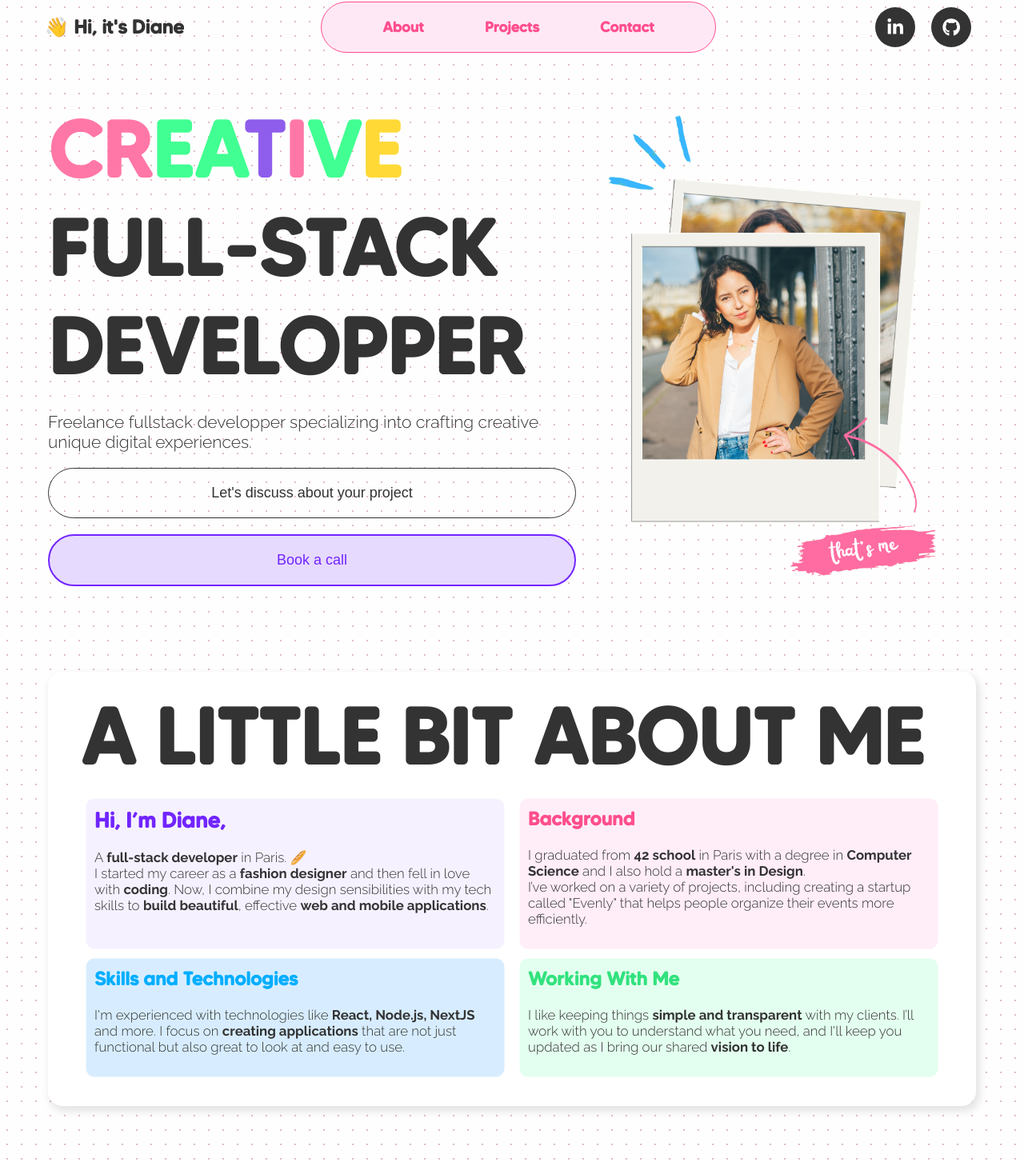
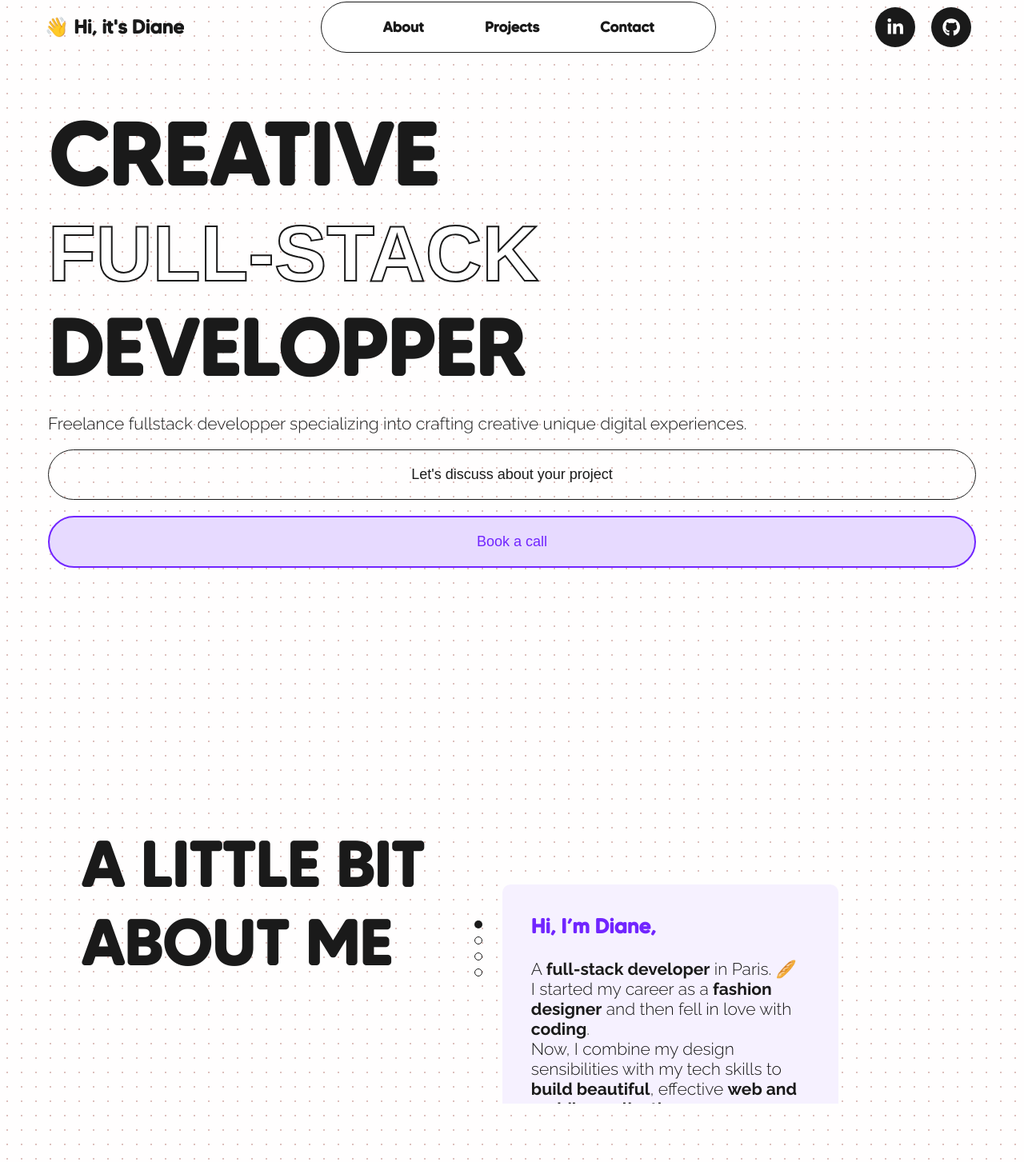
Before and after one commit to dediane/Portfolio, a Next.js app: page /home in a window 1280 px wide. Shown: the part 18-1471 px from the top of the page at 80% size. Built offline with nearby package versions, Linux system fonts and the light colour scheme.

Commit message:
update about me section

```diff
--- a/package.json
+++ b/package.json
@@ -11,11 +11,13 @@
   "dependencies": {
     "@splinetool/react-spline": "^2.2.6",
     "framer-motion": "^11.1.7",
+    "lodash": "^4.17.21",
     "next": "14.2.3",
     "react": "^18",
     "react-dom": "^18",
     "react-icons": "^5.1.0",
     "sass": "^1.76.0",
+    "splitting": "^1.0.6",
     "three": "^0.164.1"
   },
   "devDependencies": {
--- a/src/components/Loader.tsx
+++ b/src/components/Loader.tsx
@@ -25,12 +25,12 @@ const Loader = () => {
                 exit={{ opacity: 0, y: -400 }}
                 transition={{ duration: 0.6 }}
                 >
-                <Image src={svg1} alt="svg1" className={`${styles.shape} ${styles.rotating2}`} />
+                {/* <Image src={svg1} alt="svg1" className={`${styles.shape} ${styles.rotating2}`} />
                 <Image src={svg2} alt="svg2" className={`${styles.shape1} ${styles.rotating}`} />
                 <Image src={svg3} alt="svg3" className={`${styles.shape2} ${styles.rotating}`} />
                 <Image src={svg4} alt="svg4" className={`${styles.shape3} ${styles.rotating}`} />
                 <Image src={svg5} alt="svg5" className={`${styles.shape4} ${styles.rotating2}`}/>
-                <Image src={svg6} alt="svg6" className={`${styles.shape5} ${styles.rotating2}`} />
+                <Image src={svg6} alt="svg6" className={`${styles.shape5} ${styles.rotating2}`} /> */}
             </motion.div >)
             </AnimatePresence>
             <div className={styles.wrapper}>
--- a/src/components/_aboutme.tsx
+++ b/src/components/_aboutme.tsx
@@ -1,33 +1,102 @@
-import React from "react";
+
+
+import React, { useRef, useEffect, useState } from "react";
 import styles from "@/styles/aboutme.module.css";
 
-export const AboutMe = () => {
+export const AboutMe: React.FC = () => {
+    const [dot, setDot] = useState<number>(1);
+    const carouselRef = useRef<HTMLDivElement>(null);
+    const cardRefs = useRef<Array<HTMLDivElement | null>>([null, null, null, null]);
+
+    useEffect(() => {
+        const observer = new IntersectionObserver(entries => {
+            entries.forEach(entry => {
+                if (entry.isIntersecting) {
+                    const id = entry.target.getAttribute('id');
+                    const num = id ? parseInt(id.replace('card', ''), 10) : 1;
+                    setDot(num);
+                }
+            });
+        }, {
+            root: carouselRef.current,
+            rootMargin: '0px',
+            threshold: 0.5 // Adjust this value based on when you want the dot to change (0.5 means 50% of the item is visible)
+        });
+
+        const cards = cardRefs.current;
+        cards.forEach(card => {
+            if (card) {
+                observer.observe(card);
+            }
+        });
+
+        return () => {
+            cards.forEach(card => {
+                if (card) {
+                    observer.unobserve(card);
+                }
+            });
+        };
+    }, []); // Empty dependency array ensures this effect runs only once at mount
+
     return (
         <div className={styles.container} id="about">
+            <div className={styles.left}>
                 <h1>A LITTLE BIT ABOUT ME</h1>
-            <div className={styles.wrapper}>
-            <div className={styles.section}>
+            </div>
+            <div className={styles.carouselContainer} ref={carouselRef}>
+                <div className={styles.navigationDots}>
+                    {[1, 2, 3, 4].map(num => (
+                        <a key={num} href={`#card${num}`} onClick={() => setDot(num)}>
+                            {dot === num ? <div className={styles.dotActive}></div> : <div className={styles.dot}></div>}
+                        </a>
+                    ))}
+                </div>
+                <div className={styles.carousel}>
+                    {[1, 2, 3, 4].map(num => (
+                        <div key={num} id={`card${num}`} ref={el => cardRefs.current[num - 1] = el} >
+                            {num === 1 && (
+                                <div id="card1" className={`${styles.section} ${styles.card}`}>
                                     <p>
-                <b className={styles.subs}>Hi, I’m Diane,</b><br/><br/> A <b>full-stack developer</b> in Paris. 🥖<br /> I started my career as a <b>fashion designer</b> and then fell in love with <b>coding</b>. Now, I combine my design sensibilities with my tech skills to <b>build beautiful</b>, effective <b>web and mobile applications</b>.
+                                        <b className={styles.subs}>Hi, I’m Diane,</b><br /><br /> A <b>full-stack developer</b> in Paris. 🥖<br /> I started my career as a <b>fashion designer</b> and then fell in love with <b>coding</b>.<br /> Now, I combine my design sensibilities with my tech skills to <b>build beautiful</b>, effective <b>web and mobile applications</b>.
                                     </p>
-
+                                </div>)}
+                            {num === 2 && (
+                                <div id="card2" className={`${styles.section1} ${styles.card}`}>
+                                    <p>
+                                        <b className={styles.subs1}>Background</b><br /><br /> I graduated from <b>42 school</b> in Paris with a degree in <b>Computer Science</b> and I also hold a <b>master's in Design</b>.<br /> I’ve worked on a variety of projects, including creating a <b>startup</b> called "Evenly" that helps people organize their events more efficiently.
+                                    </p>
+                                </div>)}
+                            {num === 3 && (
+                                <div id="card3" className={`${styles.section2} ${styles.card}`}>
+                                    <p>
+                                        <b className={styles.subs2}>Skills and Technologies</b><br /><br /> I'm experienced with technologies like <b>React, Node.js, NextJS</b> and more.<br /> I focus on <b>creating applications</b> that are not just functional but also great to look at and easy to use.
+                                    </p>
+                                </div>)}
+                            {num === 4 && (
+                                <div id="card4" className={`${styles.section3} ${styles.card}`}>
+                                    <p><b className={styles.subs3}>Working With Me</b><br /> <br />I like keeping things <b>simple and transparent</b> with my clients. I’ll work with you to understand what you need, and I'll keep you updated as I bring our shared <b>vision to life</b>.
+                                    </p>
+                                </div>)}
                         </div>
-            <div className={styles.section1}>
-            <p>
-                <b className={styles.subs1}>Background</b><br/><br/> I graduated from <b>42 school</b> in Paris with a degree in <b>Computer Science</b> and I also hold a <b>master's in Design</b>.<br/> I’ve worked on a variety of projects, including creating a startup called "Evenly" that helps people organize their events more efficiently.
-                </p>
-                </div>
-                <div className={styles.section2}>
-            <p>
-                <b className={styles.subs2}>Skills and Technologies</b><br/><br/> I'm experienced with technologies like <b>React, Node.js, NextJS</b> and more. I focus on <b>creating applications</b> that are not just functional but also great to look at and easy to use.
-                </p>
-                </div>
-
-            <div className={styles.section3}>
-            <p><b className={styles.subs3}>Working With Me</b><br/> <br/>I like keeping things <b>simple and transparent</b> with my clients. I’ll work with you to understand what you need, and I'll keep you updated as I bring our shared <b>vision to life</b>.
-            </p>
+                    ))}
                 </div>
             </div>
+        </div>
+    );
+};
+
+
+
+
+
+
+
+
+
+
+
+
 {/* <p><b>Offerings:</b></p>
 <p>
 
@@ -48,6 +117,3 @@ export const AboutMe = () => {
     I build web and mobile applications with a focus on user experience, design and performance.
     I built a startup called "Evenly" that helps people organize their events.
 </p> */}
-        </div >
-    );
-}
--- a/src/components/_header.tsx
+++ b/src/components/_header.tsx
@@ -7,52 +7,49 @@ import diane from "/public/assets/diane2.png";
 export const Header = () => {
     const titleRef = useRef(null);
 
-    useEffect(() => {
-        const title: any = titleRef.current;
-        const spans: any = title.querySelectorAll('span');
-        let lastColor = -1; // Initialize with an impossible index
-        const colors = ['#ff77a7', '#FFA500', '#FFDA36', '#41FF92', '#17b6ff', '#e957fc', '#8f5dec'];
+    // useEffect(() => {
+    //     const title: any = titleRef.current;
+        // const spans: any = title.querySelectorAll('span');
+        // let lastColor = -1;
+    //     const colors = ['#ff77a7', '#FFA500', '#FFDA36', '#41FF92', '#17b6ff', '#e957fc', '#8f5dec'];
 
-        // Function to assign random colors
-        function assignRandomColors() {
-            spans.forEach((span: { style: { color: string; }; }) => {
-                const colorIndex = Math.floor(Math.random() * colors.length);
-                span.style.color = colors[colorIndex];
-            });
-        }
+    //     function assignRandomColors() {
+    //         spans.forEach((span: { style: { color: string; }; }) => {
+    //             const colorIndex = Math.floor(Math.random() * colors.length);
+    //             span.style.color = colors[colorIndex];
+    //         });
+    //     }
 
-        // Initially assign random colors
-        assignRandomColors();
+    //     assignRandomColors();
 
-        // Function to change colors randomly on hover
-        function randomizeAnimation() {
-            spans.forEach((span: { style: any }) => {
+    //     function randomizeAnimation() {
+    //         spans.forEach((span: { style: any }) => {
 
-                let colorIndex;
-                do {
-                    colorIndex = Math.floor(Math.random() * colors.length);
-                } while (colorIndex === lastColor); // Ensure the new color is different from the last
-                span.style.color = colors[colorIndex];
-                span.style.animationDelay = `${Math.random() * 3.6}s`; // Optional, only if you want random delay
-                lastColor = colorIndex;
-            });
-        }
+    //             let colorIndex;
+    //             do {
+    //                 colorIndex = Math.floor(Math.random() * colors.length);
+    //             } while (colorIndex === lastColor);
+    //             span.style.color = colors[colorIndex];
+    //             span.style.animationDelay = `${Math.random() * 3.6}s`;
+    //             lastColor = colorIndex;
+    //         });
+    //     }
 
-        title.addEventListener('mouseenter', randomizeAnimation);
+    //     title.addEventListener('mouseenter', randomizeAnimation);
 
-        // Cleanup the event listeners when the component unmounts
-        return () => {
-            title.removeEventListener('mouseenter', randomizeAnimation);
-        };
-    }, []);
+    //     return () => {
+    //         title.removeEventListener('mouseenter', randomizeAnimation);
+    //     };
+    // }, []);
 
     return (
         <div className={styles.header}>
             <div className={styles.leftsection}>
                 {/* <h1 className={styles.title2}>Hi, it's Diane! I am a  </h1> */}
-                <h1 className={styles.title} ref={titleRef}>
+                {/* <h1 className={styles.title} ref={titleRef}>
                     <span>C</span><span>R</span><span>E</span><span>A</span><span>T</span><span>I</span><span>V</span><span>E</span>
-                </h1>
+                </h1> */}
+                <h1 className={styles.title}>CREATIVE</h1>
                 <h1 className={styles.title3}>FULL-STACK</h1>
                 <h1 className={styles.title4}>DEVELOPPER</h1>
                 <h2>Freelance fullstack developper specializing into crafting creative unique digital experiences.</h2>
@@ -62,7 +59,7 @@ export const Header = () => {
             </div>
 
             <div className={styles.rightsection}>
-                <Image src={diane} alt="Diane" width={500} height={710} style={{ objectFit: 'cover' }} />
+                {/* <Image src={diane} alt="Diane" width={500} height={710} style={{ objectFit: 'cover' }} /> */}
             </div>
         </div>
     );
--- a/src/styles/aboutme.module.css
+++ b/src/styles/aboutme.module.css
@@ -1,29 +1,99 @@
 .container {
     max-width: 1200px;
-    margin: 0 20px;
     padding: 20px 40px;
-    background-color: #ffffff;
     border-radius: 18px;
-    box-shadow: 3px 5px 10px 2px rgba(0, 0, 0, 0.1);
+    justify-content: center;
+    align-items: center;
+    display: flex;
+    /* margin: 30px 0px; */
+    height: 100vh;
+    /* background-color: #ffffff; */
+    /* box-shadow: 3px 5px 10px 2px rgba(0, 0, 0, 0.1); */
 }
 
-.wrapper {
-    display: grid;
-    grid-template-columns: repeat(auto-fit, minmax(500px, 1fr));
-    gap: 20px;
+.left {
+    display: flex;
+    flex-direction: column;
+    justify-content: center;
+    align-items: center;
+    width: 80%;
     padding: 20px;
 }
 
+
+.carouselContainer {
+    display: flex;
+    width: 100%;
+    height: 500px;
+    overflow: hidden;
+    padding-top: 10%;
+}
+
+.navigationDots {
+    flex: 0 0 auto;
+    display: flex;
+    flex-direction: column;
+    justify-content: center;
+    align-items: center;
+    margin-right: 20px;
+}
+
+.carousel {
+    flex: 1;
+    overflow: scroll;
+    position: relative;
+    scroll-snap-type: y mandatory;
+    scroll-padding-top: 30px; /* Adjust this value to match your actual top padding or desired snapping position */
+}
+
+.carousel::-webkit-scrollbar {
+    display: none;
+}
+
+.dot {
+    width: 10px;
+    height: 10px;
+    border-radius: 50%;
+    background-color: var(--background-color);
+    border: 1px solid var(--text-color);
+    margin: 5px;
+    cursor: pointer;
+}
+
+.dotActive {
+    width: 10px;
+    height: 10px;
+    border-radius: 50%;
+    background-color: var(--text-color);
+    margin: 5px;
+    cursor: pointer;
+}
+
+.card {
+    width: 100%;
+    transition: transform 0.5s ease-in-out;
+    backface-visibility: hidden;
+    max-width: 420px;
+    padding: 26px;
+    margin: 30px 0px;
+    border-radius: 10px;
+    scroll-snap-align: start;
+}
+
+.card:target{
+    opacity: 1;
+    filter: blur(0px);
+}
+
 .container h1 {
-    font-size: 98px;
+    font-size: 78px;
 }
 
 .container p {
-    font-size: 1rem;
+    font-size: 21px;
     margin-bottom: 1rem;
     font-family: 'Raleway';
     padding: 10px;
-
 }
 
 .subs {
@@ -56,53 +126,34 @@
 
 .section{
     background-color: var(--color1-ultralight);
-    transform: scale(1.05);
-    border-radius: 10px;
-    margin-right: 12px;
+    margin-top: 20%;
 }
 
 .section1{
     background-color: var(--color2-ultralight);
-    transform: scale(1.05);
-    border-radius: 10px;
-    margin-left: 12px;
 }
 
 .section2{
     background-color: var(--color3-ultralight);
-    transform: scale(1.05);
-    border-radius: 10px;
-    margin-right: 12px;
 }
 
 .section3{
     background-color: var(--color5-light);
-    transform: scale(1.05);
-    border-radius: 10px;
-    margin-left: 12px;
+    margin-bottom: 20%;
 }
 
-.section:hover{
-    transform: scale(1.08);
-    transition: all 0.3s ease;
-}
-
-.section1:hover{
-    transform: scale(1.08);
-    transition: all 0.3s ease;
-}
-
-.section2:hover{
-    transform: scale(1.08);
-    transition: all 0.3s ease;
-}
-
-.section3:hover{
-    transform: scale(1.08);
-    transition: all 0.3s ease;
-}
 
 @media (max-width: 768px) {
+
+    .container {
+        display: block;
+        height: auto;
+    }
+
+    .container h1 {
+        font-size: 60px;
+    }
+
     .wrapper {
         grid-template-columns: 1fr;
         padding: 10px;
--- a/src/styles/globals.css
+++ b/src/styles/globals.css
@@ -38,7 +38,7 @@ body {
         Ubuntu, Cantarell, Fira Sans, Droid Sans, Helvetica Neue, sans-serif;
     transition: color 0.2s ease-out, background-color 0.2s ease-out;
     background-color: var(--background-color);
-    background-image: radial-gradient(#ddc0bd 0.8px, rgba(255, 255, 255, 0) 0.8px);
+    background-image: radial-gradient(var(--dots) 0.8px, rgba(255, 255, 255, 0) 0.8px);
     background-size: 18px 18px;
     scroll-behavior: smooth;
 }
@@ -58,27 +58,9 @@ a {
 
 /* Light mode colors */
 :root {
-    /* --background-color: #ffffff;
-    --text-color: #333333;
-    --text-contrast: #ffffff;
-    --link-color: #0070f3;
-    --color1: #7125ff;
-    --color1-light: #d0b6ff;
-    --color1-ultralight: #f6f1ff;
-    --color2: #ff77a7;
-    --color2-light: #ffe8f6;
-    --color2-ultralight: #ffedf8;
-    --color3: #17b6ff;
-    --color3-light: #edf7ff;
-    --color3-ultralight: #d7edff;
-    --color4: #FFDA36;
-    --color4-light: #fff9e3;
-    --color4-ultralight: #fffdf7;
-    --color5: #41FF92;
-    --color5-light: #e3ffef;
-    --header-bg-color: #f0f0f0; */
     --background-color: #fffefe;
-    --text-color: #333333;
+    --dots: #ddc0bd;
+    --text-color: #1a1a1a;
     --text-contrast: #ffffff;
     --link-color: #0070f3;
     --color1: #7125ff;
@@ -102,7 +84,8 @@ a {
 /* @media (prefers-color-scheme: dark) {
     :root {
         --background-color: #121212;
-        --text-color: #dddddd;
+        --dots: #333333;
+        --text-color: #ffffff;
         --link-color: #0096ff;
         --header-bg-color: #1e1e1e;
     }
--- a/src/styles/header.module.scss
+++ b/src/styles/header.module.scss
@@ -7,7 +7,6 @@
 }
 
 .header h1 {
-    font-family: 'TommySoft';
     margin: 0;
     padding: 0;
 }
@@ -28,18 +27,27 @@
 }
 
 .title {
-    font-size: 98px;
+    font-family: 'TommySoft';
+    font-size: 108px;
+
 }
 
 .title2 {
+    font-family: 'TommySoft';
     font-size: 48px;
 }
 
 .title3 {
+    // font-family: 'TommySoft';
+    font-family: Arial, Helvetica, sans-serif;
     font-size: 98px;
+    color: var(--text-contrast);
+    -webkit-text-stroke-width: 2px;
+    -webkit-text-stroke-color: var(--text-color);
 }
 
 .title4 {
+    font-family: 'TommySoft';
     font-size: 98px;
 }
 
--- a/src/styles/loader.module.css
+++ b/src/styles/loader.module.css
@@ -117,9 +117,31 @@
   .title2 {
     font-size: 180px;
     font-weight: 800;
-    color: var(--color2-light);
-    -webkit-text-stroke-width: 2px;
-    -webkit-text-stroke-color: var(--color2);
+    font-family: 'Helvetica Neue', sans-serif;
+    color: var(--text-contrast);
+    -webkit-text-stroke-width: 1px;
+    -webkit-text-stroke-color: var(--text-color);
+  }
+
+  @keyframes typewriter {
+    from { width: 0; }
+    to { width: 100%; }
+  }
+
+  .title, .title2, .title3 {
+    overflow: hidden; /* Ensures the content is not revealed until the animation */
+    white-space: nowrap; /* Keeps the content on a single line */
+    animation:
+      typewriter 1.8s steps(40, end) 0.5s 1 normal both;
+
+  }
+
+  .title2 {
+    animation-delay: 1s; /* Delays the start of the animation */
+  }
+
+  .title3 {
+    animation-delay: 1.2s;
   }
 
   .wrapper {
--- a/src/styles/navbar.module.css
+++ b/src/styles/navbar.module.css
@@ -14,8 +14,10 @@
 }
 
 .floating {
-    border: 1px solid var(--color2);
-    background-color: var(--color2-light);
+    /* border: 1px solid var(--color2);
+    background-color: var(--color2-light); */
+    border: 1px solid var(--text-color);
+    background-color: var(--text-contrast);
     border-radius: 42px;
     flex: 1.5;
     margin: 20px auto;
@@ -40,7 +42,8 @@
 }
 
 .floating a {
-    color: var(--color2);
+    /* color: var(--color2); */
+    color: var(--text-color);
     text-decoration: none;
     font-weight: 600;
     font-size: 18px;
@@ -50,11 +53,22 @@
 }
 
 .floating a:hover {
-    background-color: var(--color2);
+    background-color: var(--text-color);
     color: var(--text-contrast);
-
+    animation: slide 0.5s forwards;
 }
 
+@keyframes slide {
+    0% {
+        transform: translateX(0px);
+    }
+    50% {
+        transform: translateX(10px);
+    }
+    100% {
+        transform: translateX(0px);
+    }
+}
 .navbar ul {
     list-style-type: none;
     margin: 0;
```
Also changed, not shown: src/components/_contact.tsx (+15 -2 lines), src/styles/contact.module.css (added, +43 -0 lines), 1 other file (tests, documents, lock files or other folders). Lines whose indentation alone changed are shown as unchanged.
